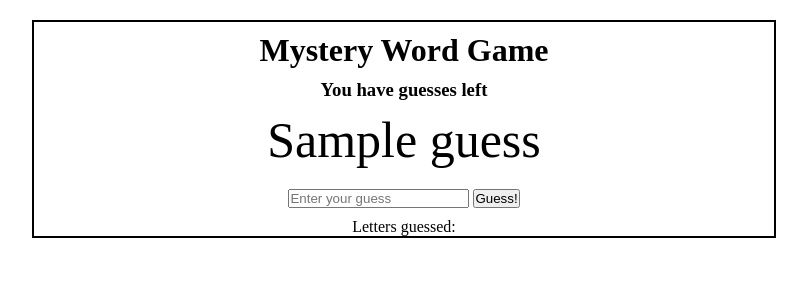
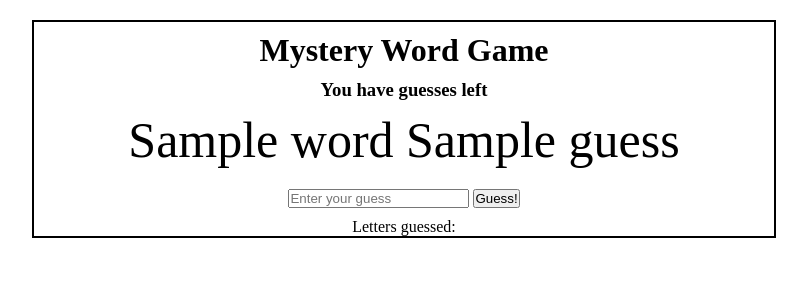
Before and after one commit to ajclose/week-five-project, a Node project: template views/index.mustache in a window 1280 px wide. Shown: the top 300 px of the page, without its empty margins (236-1043 px from the left). Run offline with Node 20 templates, Linux system fonts and the light colour scheme; the template is opened without the code that fills it: most values are stand-ins (such as "Sample title", 1, 10 or a date in 2020).

Commit message:
Create session word

```diff
--- a/app.js
+++ b/app.js
@@ -6,6 +6,8 @@ const bodyParser = require('body-parser')
 const fs = require('fs')
 const words = fs.readFileSync("/usr/share/dict/words", "utf-8").toLowerCase().split("\n");
 let sess;
+let guess;
+let word;
 
 function generateGuess(wordLength) {
   let guess = []
@@ -31,11 +33,15 @@ app.listen(3000, function() {
 
 app.get('/', function(req, res) {
   sess = req.session
-  const randomIndex = Math.floor(Math.random()*(words.length-1))
-  const word = words[randomIndex]
-  const guess = generateGuess(word.length)
+  if (!sess.word) {
+      const randomIndex = Math.floor(Math.random()*(words.length-1))
+      word = words[randomIndex]
+      sess.word = word
+      guess = generateGuess(word.length)
+  }
   res.render('index', {
-    word: word,
-    guess: guess
+      word: sess.word,
+      guess: guess
+    })
+
   })
-})
--- a/views/index.mustache
+++ b/views/index.mustache
@@ -15,6 +15,7 @@
         You have guesses left
       </h3>
       <div class="word-guess">
+        {{word}}
         {{guess}}
       </div>
       <form class="guess" action="index.html" method="post">
```
